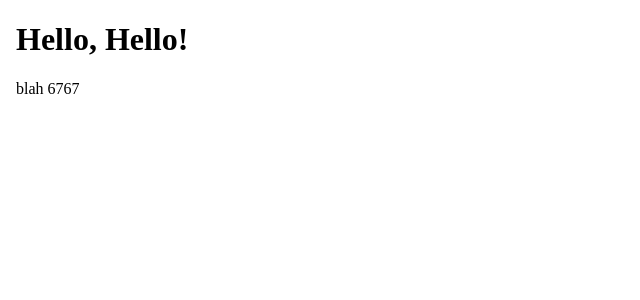
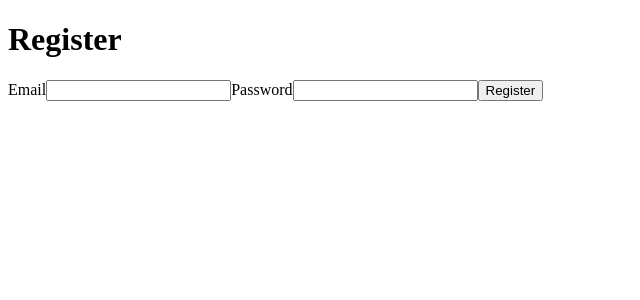
Before and after one commit to Jack-Crook/Fabulari_3813, an Angular app in the folder client/: page /register in a window 1280 px wide. Before the commit this address led to /. Shown: the top 300 px of the page, without its empty margins (0-640 px from the left). Built offline with nearby package versions, Linux system fonts and the light colour scheme.

Commit message:
wired up register page, added route, router outlet and form and submit logic

```diff
--- a/client/src/app/app.html
+++ b/client/src/app/app.html
@@ -1,11 +1,2 @@
-<!DOCTYPE html>
-<html lang="en">
-<head>
-    <meta charset="UTF-8">
-    <title>Fabulari</title>
-</head>
-<body>
-    <h1>Hello, Hello!</h1>
-    <p>blah 6767</p>
-</body>
-</html>
+<!-- swaps in whichever component matches the current URL, based on app.routes.ts -->
+<router-outlet></router-outlet>
--- a/client/src/app/app.routes.ts
+++ b/client/src/app/app.routes.ts
@@ -1,3 +1,7 @@
 import { Routes } from '@angular/router';
+import { Register } from './register/register'; // the component to show on /register
 
-export const routes: Routes = [];
+export const routes: Routes = [
+  { path: 'register', component: Register },      // localhost:4200/register -> Register component
+  { path: '', redirectTo: 'register', pathMatch: 'full' }, // temporary landing page until login exists
+];
--- a/client/src/app/register/register.html
+++ b/client/src/app/register/register.html
@@ -1 +1,23 @@
-<p>register works!</p>
+<h1>Register</h1>
+
+<!-- ngSubmit fires onSubmit() in register.ts when the form is submitted -->
+<form (ngSubmit)="onSubmit()">
+  <label for="email">Email</label>
+  <!-- [(ngModel)] keeps this input in sync with the email property on the Register class -->
+  <input id="email" name="email" type="email" [(ngModel)]="email" required />
+
+  <label for="password">Password</label>
+  <input id="password" name="password" type="password" [(ngModel)]="password" required />
+
+  <button type="submit">Register</button>
+</form>
+
+<!-- only shown when errorMessage is a non-empty string -->
+@if (errorMessage) {
+  <p class="error">{{ errorMessage }}</p>
+}
+
+<!-- only shown when successMessage is a non-empty string -->
+@if (successMessage) {
+  <p class="success">{{ successMessage }}</p>
+}
--- a/client/src/app/register/register.ts
+++ b/client/src/app/register/register.ts
@@ -1,5 +1,6 @@
 import { Component, inject } from '@angular/core';
 import { FormsModule } from '@angular/forms';
+import { HttpErrorResponse } from '@angular/common/http';
 import { Auth } from '../auth';
 
 
@@ -10,8 +11,27 @@ import { Auth } from '../auth';
   styleUrl: './register.css',
 })
 
-export class Register {private auth = inject(Auth);
+export class Register {
+  private auth = inject(Auth);
 
   email = '';
   password = '';
-  errorMessage = '';}
+  errorMessage = '';    // shown in the template when the request fails
+  successMessage = '';  // shown in the template when the request succeeds
+
+  onSubmit() {              // called when the register form is submitted
+    this.errorMessage = ''; // clear any message from a previous attempt
+    this.successMessage = '';
+
+    this.auth.register(this.email, this.password).subscribe({ // send email+password to the backend
+      next: () => {                     // runs if the backend responds with success
+        this.successMessage = 'Registered successfully. You can now log in.';
+        this.email = '';    // clear the form
+        this.password = '';
+      },
+      error: (err: HttpErrorResponse) => {         // err.error is the JSON body the Express route sent, e.g. { error: 'Email is already registered' }
+        this.errorMessage = err.error?.error ?? 'Something went wrong, please try again.';
+      },
+    });
+  }
+}
```
